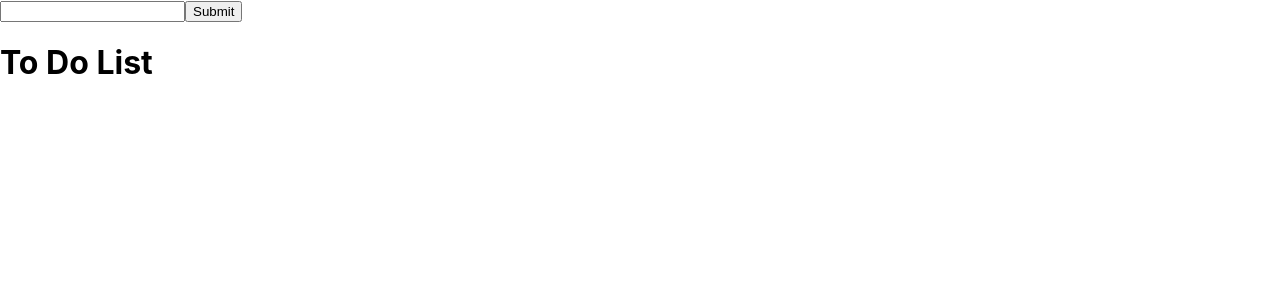
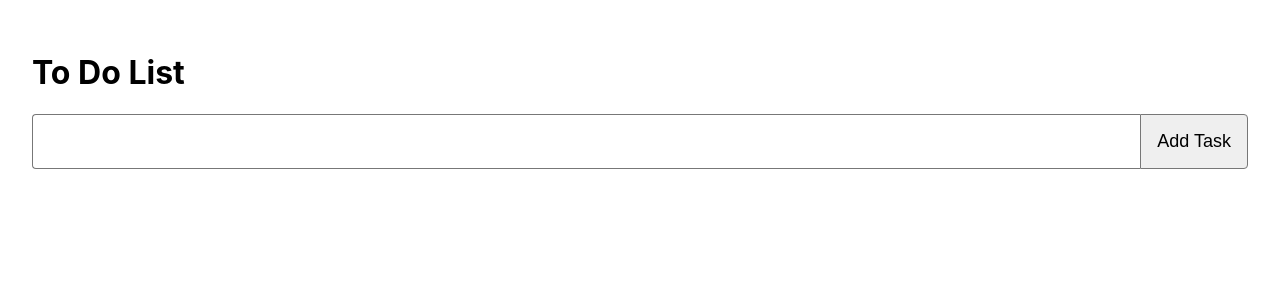
Before and after one commit to wilbertcaba/to-do-app, a React (Create React App) app: page / in a window 1280 px wide. Shown: the top 300 px of the page. Built offline with nearby package versions, Linux system fonts and the light colour scheme.

Commit message:
Made ToDoList presentational adding logic to App

```diff
--- a/src/Components/App/App.js
+++ b/src/Components/App/App.js
@@ -1,11 +1,47 @@
 // import logo from './logo.svg';
-import './App.css';
+import React, { useState, useEffect } from 'react';
+import '../App/App.css';
 import { ToDoList } from '../ToDoList/ToDoList';
+import { nanoid } from 'nanoid';
 
 const App = () => {
-  return (
-    <ToDoList />
-  );
+    const [taskName, setTaskName] = useState('');
+    const [taskList, setTaskList] = useState([]);
+
+    const handleChange = ({ target }) => {
+        const { value } = target;
+        setTaskName(value);
+    }
+
+    const handleSubmit = (event) => {
+        event.preventDefault();
+        if (!taskName) return;
+        const taskItem  = {
+            task: taskName,
+            id: nanoid()
+        };
+        setTaskList((prev) => ([
+            ...prev,
+            {
+                task: taskName,
+                id: nanoid()
+            }
+        ]));
+        setTaskName('');
+    }
+
+    useEffect(() => { console.log(taskList) }, [taskList]);
+
+    return (
+        <div className='App'>
+            <h1>To Do List</h1>
+            <form className='task-form' onSubmit={handleSubmit}>
+                <input type='text' value={taskName} onChange={handleChange} />
+                <input type='submit' value='Add Task' />
+            </form>
+            <ToDoList taskName={taskName} taskList={taskList} />
+        </div>
+    );
 }
 
 export default App;
--- a/src/Components/ToDoItem/ToDoItem.js
+++ b/src/Components/ToDoItem/ToDoItem.js
@@ -1,9 +1,11 @@
 import React from 'react';
+import './ToDoItem.css';
 
 export const ToDoItem = (props) => {
     return (
-        <li key={props.id} id={props.id} className='to-do-item'>
-            {props.taskName}
-        </li>
+        <div id={props.id} className='to-do-item'>
+            <p>{props.taskName}</p>
+            <button type='button'>&#x2715;</button>
+        </div>
     );
 }
--- a/src/Components/ToDoList/ToDoList.js
+++ b/src/Components/ToDoList/ToDoList.js
@@ -1,39 +1,18 @@
 import React, { useState, useEffect } from  'react';
 import { ToDoItem } from '../ToDoItem/ToDoItem';
-
-export const ToDoList = () => {
-    const [taskName, setTaskName] = useState('');
-    const [taskList, setTaskList] = useState([]);
-
-    const handleChange = ({target}) => {
-        const {value} = target;
-        setTaskName(value);
-    }
+import './ToDoList.css';
 
 
-    const handleSubmit = (event) => {
-        event.preventDefault();
-        if (!taskName) return;
-        setTaskList((prev) => ([
-            ...prev,
-            taskName
-        ]));
-    }
-
-    useEffect(() => {console.log(taskList)}, [taskList]);
+export const ToDoList = (props) => {
+    // console.log(props);
 
     return (
         <>
-            <form onSubmit={handleSubmit}>
-                <input type='text' value={taskName} onChange={handleChange}/>
-                <input type='submit' placeholder='Add Task' />
-            </form>
-            <h1>To Do List</h1>
-            <h2>{taskName}</h2>
-            <ul>{taskList.map((task, index) => {
-                return <li key={index}>{task}</li>
-                // return <ToDoItem id={index} taskName={taskName} />
-            })}</ul>
+            <div className='to-do-list'>
+                {props.taskList.map((task) => {
+                    return <ToDoItem key={task.id} id={task.id} taskName={task.task} />
+                })}
+            </div>
         </>
     );
 }
```
